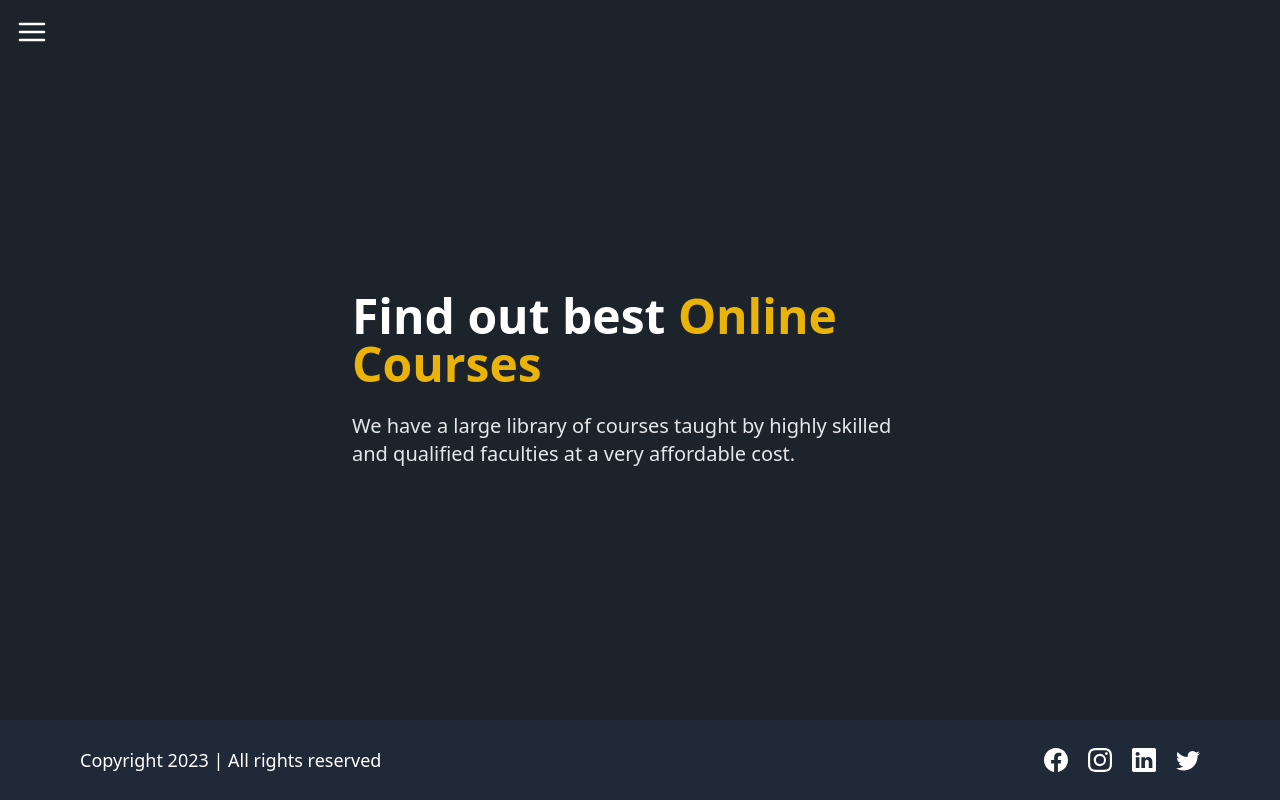
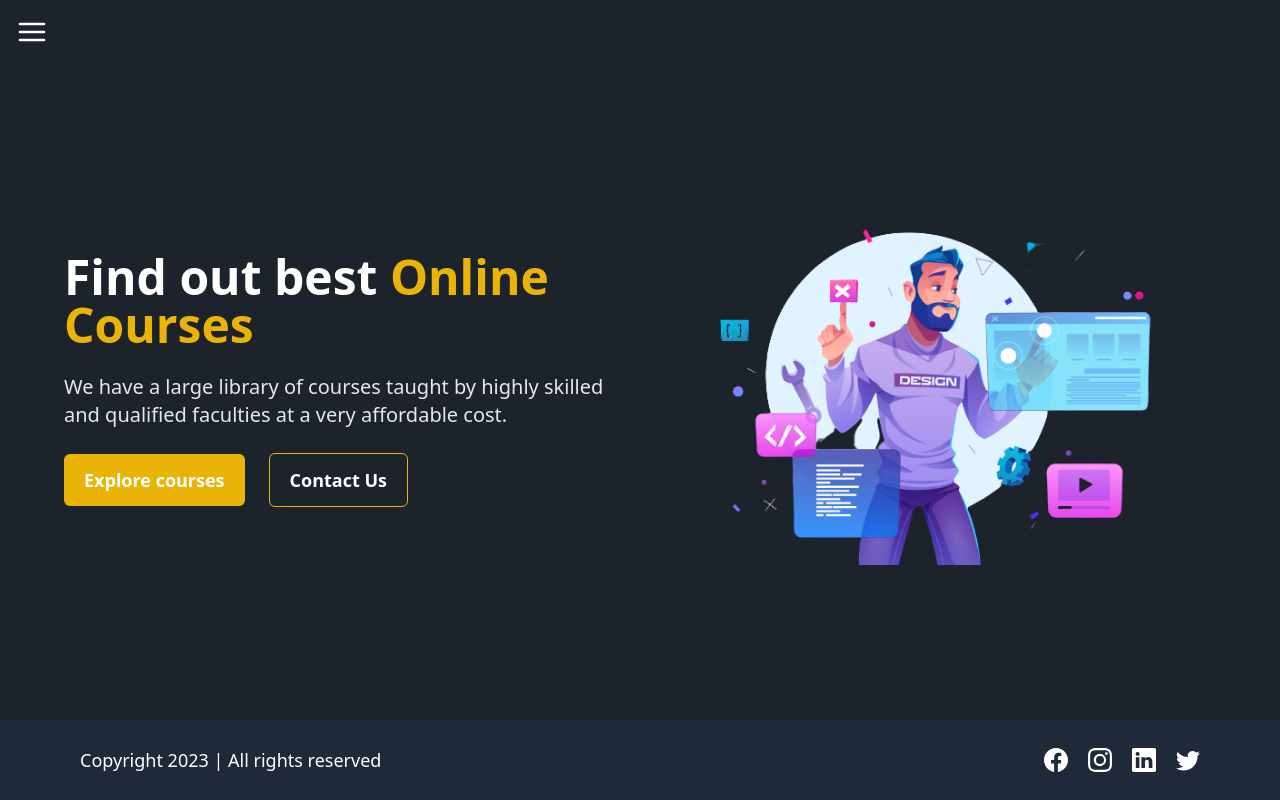
Before and after one commit to Raviraj-Singh3/lms-frontend, a React (Vite) app: page / in a window 1280 px wide. Built offline with nearby package versions, Linux system fonts and the light colour scheme.

Commit message:
added basic layout and integrated to homepage

```diff
--- a/src/Pages/HomePage.jsx
+++ b/src/Pages/HomePage.jsx
@@ -1,4 +1,7 @@
+import { Link } from "react-router-dom";
+
 import HomeLayout from "../Layouts/HomeLayout";
+import homePageImage from './../assets/Images/homePageMainImage.png'
 
 function HomePage(){
     return(
@@ -18,6 +21,24 @@ function HomePage(){
                     We have a large library of courses taught by highly skilled and qualified faculties at a very affordable cost.
                     </p>
 
+                    <div className="space-x-6">
+                        <Link to="/courses">
+                            <button className="bg-yellow-500 px-5 py-3 rounded-md font-semibold text-lg cursor-pointer hover:bg-yellow-600 transition-all ease-in-out duration-300">
+                                Explore courses
+                            </button>
+                        </Link>
+
+                        <Link to="/contact">
+                            <button className="border border-yellow-500 px-5 py-3 rounded-md font-semibold text-lg cursor-pointer hover:bg-yellow-600 transition-all ease-in-out duration-300">
+                                Contact Us
+                            </button>
+                        </Link>
+                    </div>
+
+                </div>
+
+                <div className="w-1/2 flex items-center justify-center">
+                    <img src={homePageImage} alt="homepage image" />
                 </div>
 
             </div>
```
Also changed, not shown: src/assets/Images/aboutMainImage.png (added), src/assets/Images/homePageMainImage.png (added).
